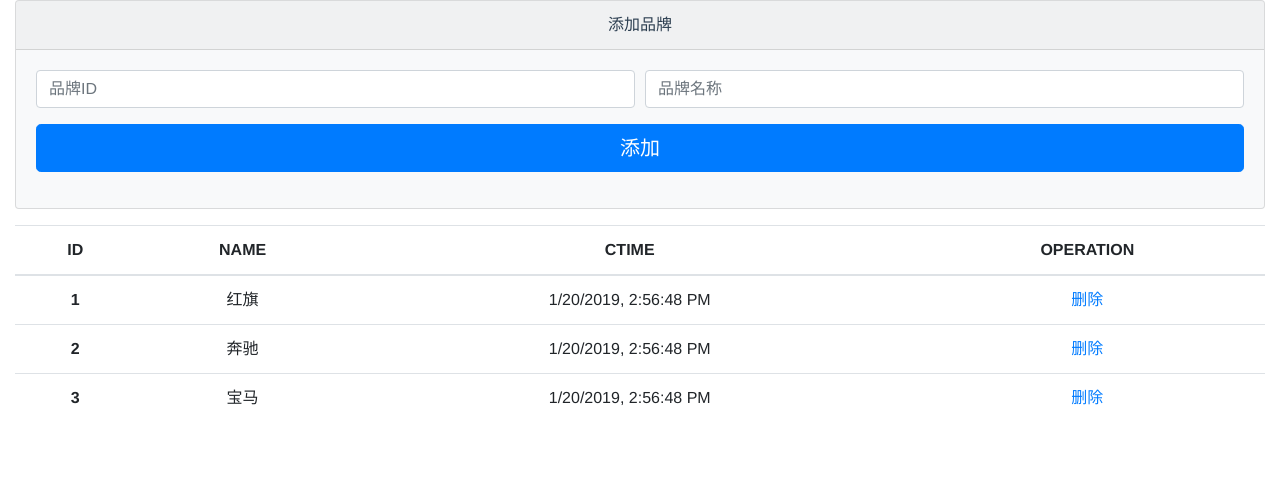
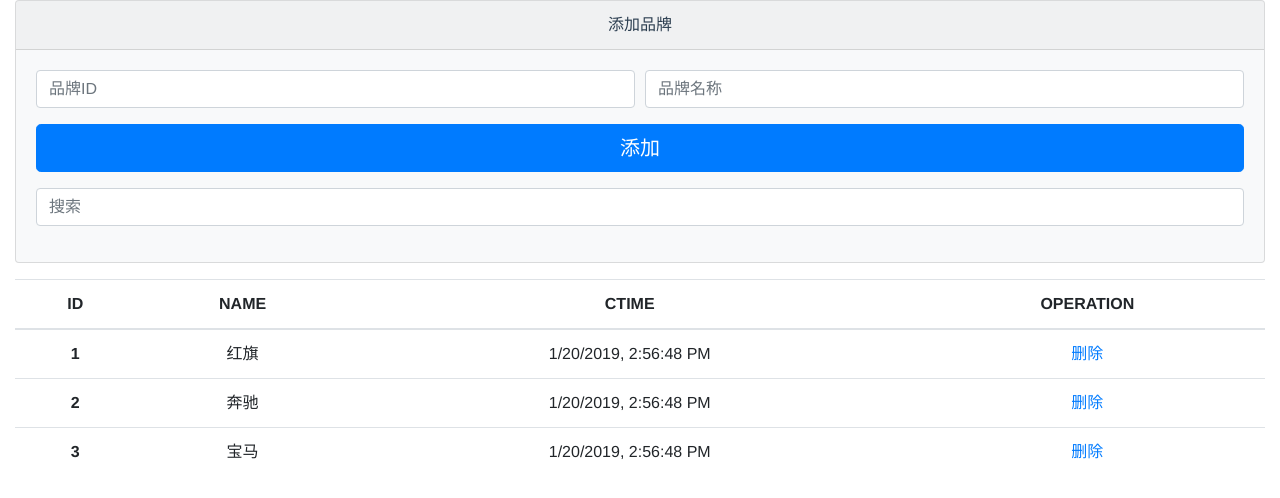
Before and after one commit to mirai2333/vue-learn-project, a Vue app: page / in a window 1280 px wide. Shown: the top 498 px of the page. Built offline with nearby package versions, Linux system fonts and the light colour scheme.

Commit message:
品牌案例-计算搜索

```diff
--- a/src/App.vue
+++ b/src/App.vue
@@ -15,6 +15,9 @@
                     <div class="form-group">
                         <button type="button" class="btn btn-primary btn-lg btn-block" @click="add">添加</button>
                     </div>
+                    <div class="form-group">
+                        <input type="text" class="form-control" v-model="keywords" placeholder="搜索">
+                    </div>
                 </form>
             </div>
         </div>
@@ -28,7 +31,7 @@
             </tr>
             </thead>
             <tbody>
-            <tr v-for="(item, index) in items" :key="item.id">
+            <tr v-for="(item, index) in search" :key="item.id">
                 <th v-text="item.id" scope="row">1</th>
                 <td v-text="item.name"></td>
                 <td v-text="item.createTime"></td>
@@ -51,6 +54,7 @@
             return {
                 id: '',
                 name: '',
+                keywords:'',
                 items: items
             };
         },
@@ -63,6 +67,13 @@
             del(index, id) {
                 window.console.log(id);
                 this.items.splice(index, 1);
+            }
+        },
+        computed:{
+            search(){
+                return this.items.filter(item=>{
+                    return item.name.includes(this.keywords);
+                });
             }
         }
     }
```
